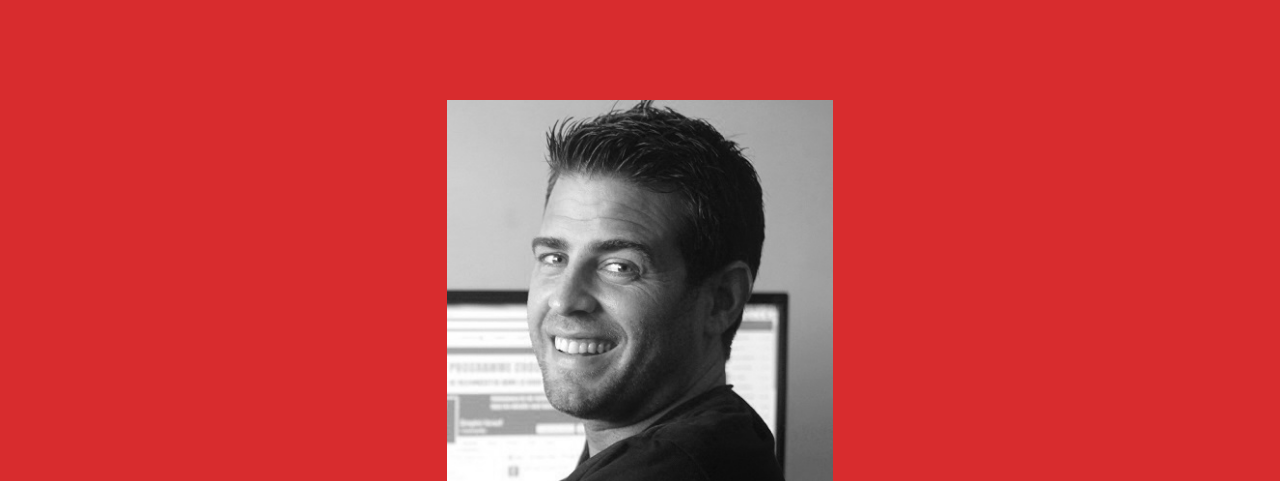
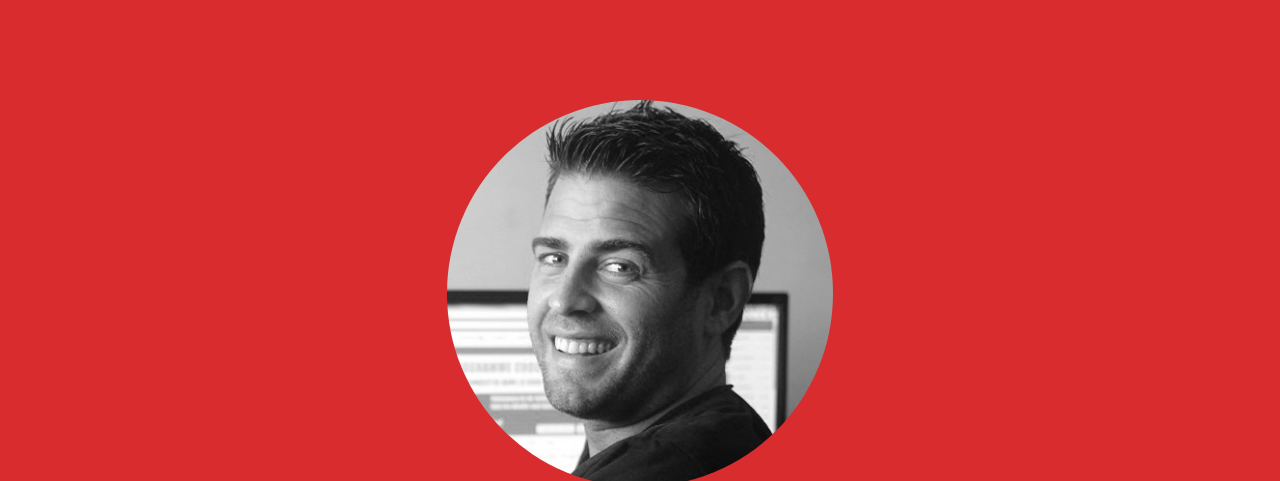
Before and after one commit to benjamin83amat/LucasCodeur, a plain HTML site: page bootstrap/BOOTSTRAP/CV/index.html in a window 1280 px wide. Shown: the top 481 px of the page. Drawn offline with nearby package versions, Linux system fonts and the light colour scheme.

Commit message:
image ok

```diff
--- a/bootstrap/BOOTSTRAP/CV/index.html
+++ b/bootstrap/BOOTSTRAP/CV/index.html
@@ -14,7 +14,7 @@
     <body>
         <section id="about" class="container-fluid">
             <div class="col-xs-8 col-md-4 profile-picture">
-                <img src="images/me.jpg" class="img-circle">
+                <img src="images/me.jpg" class="rounded-circle">
             </div>
             <div class="heading">
                 <h1>Hello, c'est moi Lucas</h1>
```
